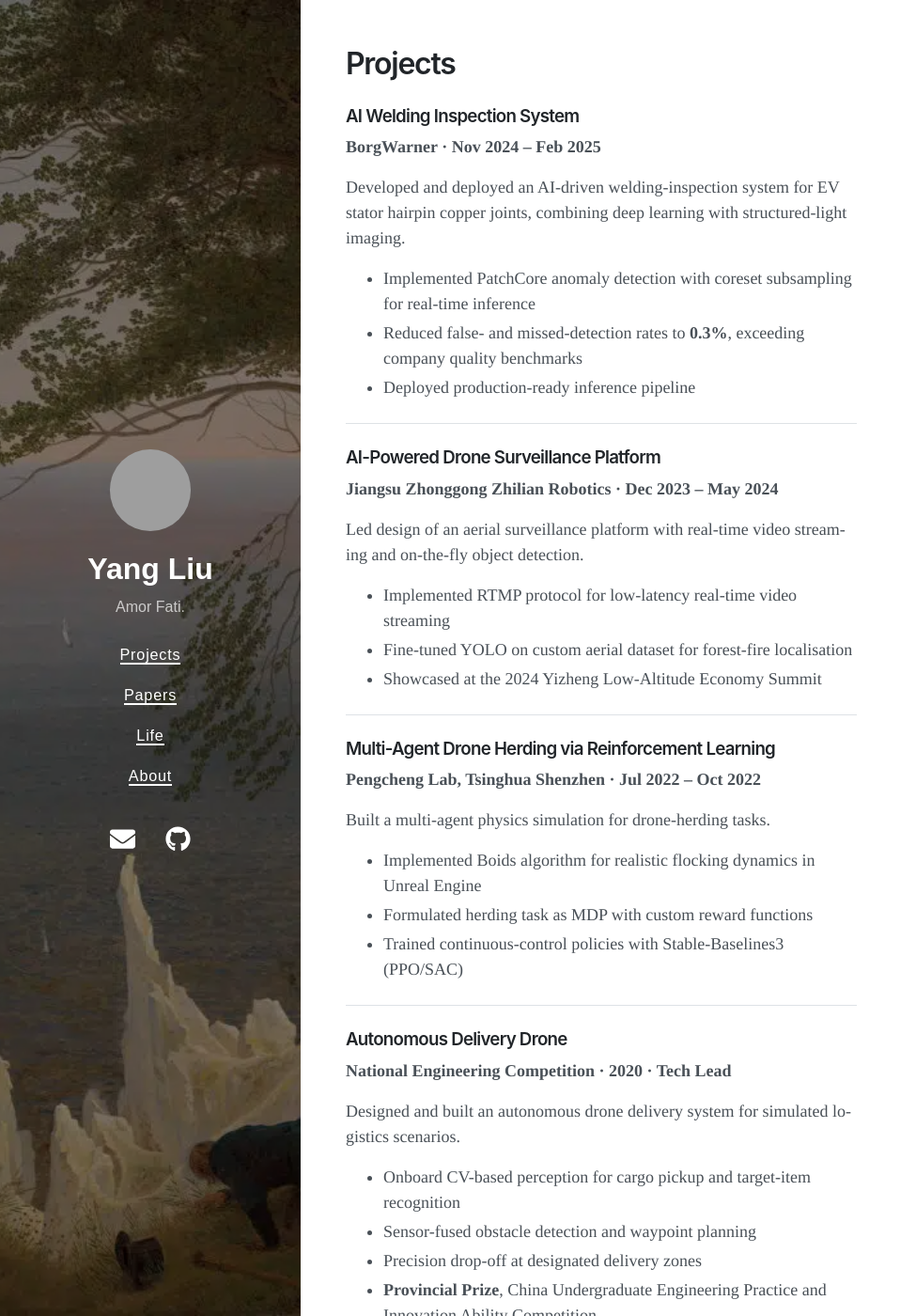
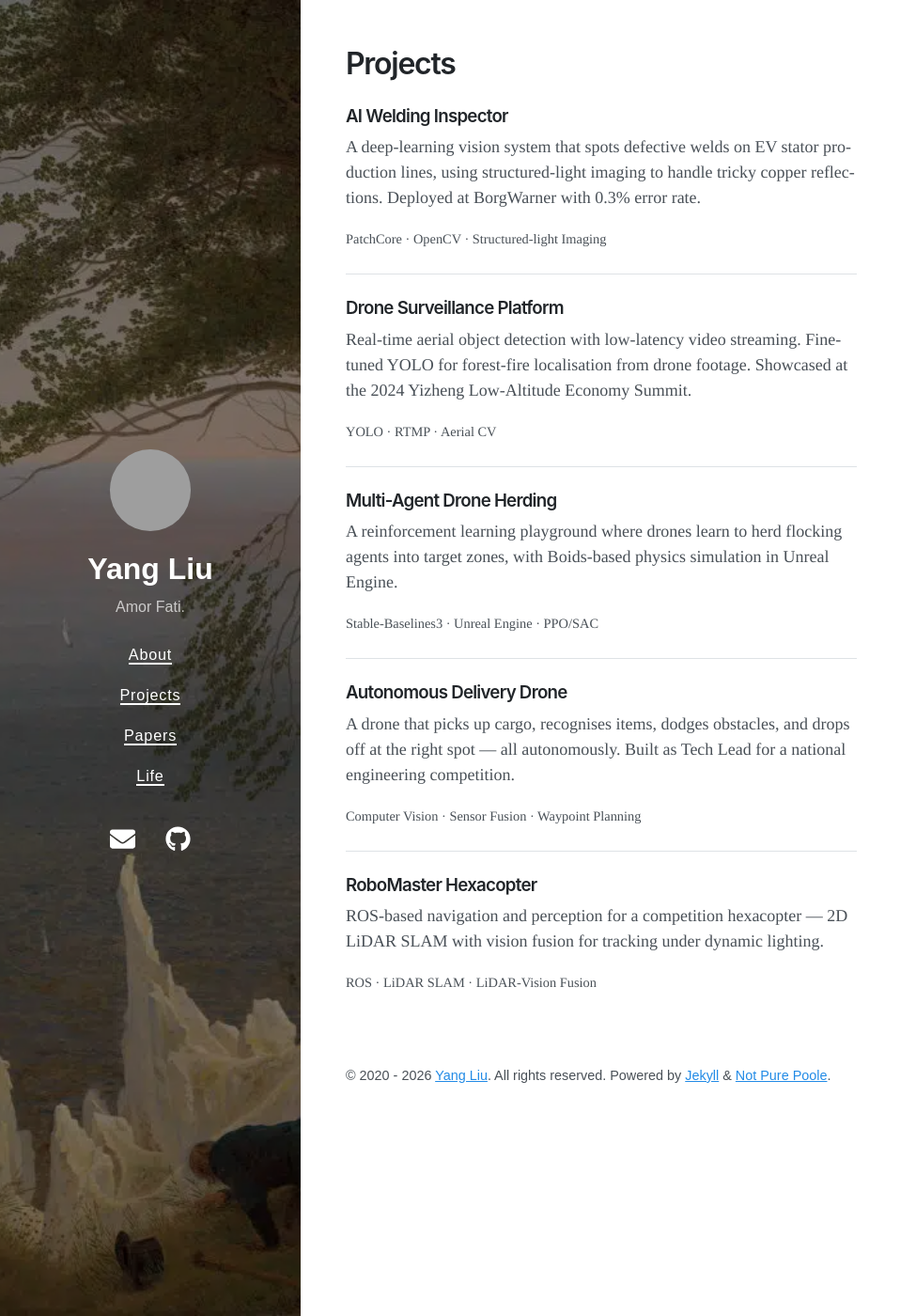
Before and after one commit to YangLiu-Lewis/YangLiu-Lewis.github.io, a Jekyll site: the page built from projects.md, in a window 1280 px wide and 1400 px high. Shown: the whole window at 94% size, without its empty margins (0-975 px from the left). Built offline with Jekyll 4.4.1, drawn with Linux system fonts in a browser that asks for light colours; nearby versions of some CDN libraries; some of the changed text lies outside the part shown; grey boxes are pictures that could not be loaded.

Commit message:
Make About the homepage, move Projects to separate page

```diff
--- a/_data/navigation.yml
+++ b/_data/navigation.yml
@@ -1,8 +1,8 @@
+- title: About
+  url: /
 - title: Projects
-  url: /
+  url: /projects/
 - title: Papers
   url: /papers/
 - title: Life
   url: /life/
-- title: About
-  url: /about/
--- a/projects.md
+++ b/projects.md
@@ -3,68 +3,40 @@
 title: Projects
 ---
 
-### AI Welding Inspection System
-**BorgWarner · Nov 2024 – Feb 2025**
+### AI Welding Inspector
 
-Developed and deployed an AI-driven welding-inspection system for EV stator hairpin copper joints, combining deep learning with structured-light imaging.
+A deep-learning vision system that spots defective welds on EV stator production lines, using structured-light imaging to handle tricky copper reflections. Deployed at BorgWarner with 0.3% error rate.
 
-- Implemented PatchCore anomaly detection with coreset subsampling for real-time inference
-- Reduced false- and missed-detection rates to **0.3%**, exceeding company quality benchmarks
-- Deployed production-ready inference pipeline
+<small>PatchCore · OpenCV · Structured-light Imaging</small>
 
 ---
 
-### AI-Powered Drone Surveillance Platform
-**Jiangsu Zhonggong Zhilian Robotics · Dec 2023 – May 2024**
+### Drone Surveillance Platform
 
-Led design of an aerial surveillance platform with real-time video streaming and on-the-fly object detection.
+Real-time aerial object detection with low-latency video streaming. Fine-tuned YOLO for forest-fire localisation from drone footage. Showcased at the 2024 Yizheng Low-Altitude Economy Summit.
 
-- Implemented RTMP protocol for low-latency real-time video streaming
-- Fine-tuned YOLO on custom aerial dataset for forest-fire localisation
-- Showcased at the 2024 Yizheng Low-Altitude Economy Summit
+<small>YOLO · RTMP · Aerial CV</small>
 
 ---
 
-### Multi-Agent Drone Herding via Reinforcement Learning
-**Pengcheng Lab, Tsinghua Shenzhen · Jul 2022 – Oct 2022**
+### Multi-Agent Drone Herding
 
-Built a multi-agent physics simulation for drone-herding tasks.
+A reinforcement learning playground where drones learn to herd flocking agents into target zones, with Boids-based physics simulation in Unreal Engine.
 
-- Implemented Boids algorithm for realistic flocking dynamics in Unreal Engine
-- Formulated herding task as MDP with custom reward functions
-- Trained continuous-control policies with Stable-Baselines3 (PPO/SAC)
+<small>Stable-Baselines3 · Unreal Engine · PPO/SAC</small>
 
 ---
 
 ### Autonomous Delivery Drone
-**National Engineering Competition · 2020 · Tech Lead**
 
-Designed and built an autonomous drone delivery system for simulated logistics scenarios.
+A drone that picks up cargo, recognises items, dodges obstacles, and drops off at the right spot — all autonomously. Built as Tech Lead for a national engineering competition.
 
-- Onboard CV-based perception for cargo pickup and target-item recognition
-- Sensor-fused obstacle detection and waypoint planning
-- Precision drop-off at designated delivery zones
-- **Provincial Prize**, China Undergraduate Engineering Practice and Innovation Ability Competition
+<small>Computer Vision · Sensor Fusion · Waypoint Planning</small>
 
 ---
 
 ### RoboMaster Hexacopter
-**RoboMaster University Championship · 2021**
 
-Built ROS-based navigation and perception stack for a custom hexacopter drone.
+ROS-based navigation and perception for a competition hexacopter — 2D LiDAR SLAM with vision fusion for tracking under dynamic lighting.
 
-- 2D LiDAR SLAM pipeline
-- LiDAR-vision fusion for active visual tracking under dynamic lighting
-- **National Second Prize**
-
----
-
-### Autonomous Driving Pipeline
-**China University Robotics & AI Competition · 2021**
-
-End-to-end autonomous-driving pipeline using deep learning for real-time visual lane detection.
-
-- Steering-angle and wheel-velocity prediction via deep learning
-- LiDAR-vision fusion for closed-loop control
-- 95% detection accuracy
-- **National First Prize**
+<small>ROS · LiDAR SLAM · LiDAR-Vision Fusion</small>
```
Also changed, not shown: about.md (deleted, +0 -27 lines), index.html (+17 -20 lines).
